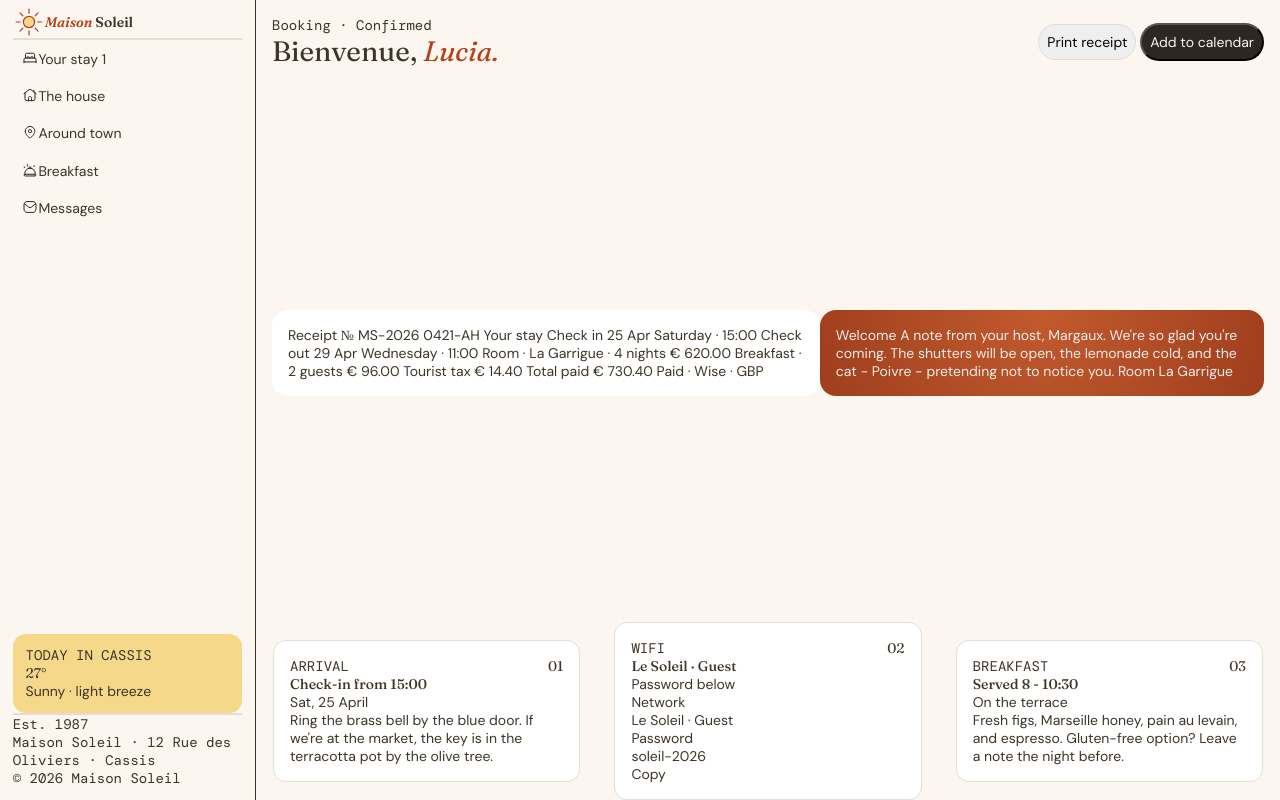
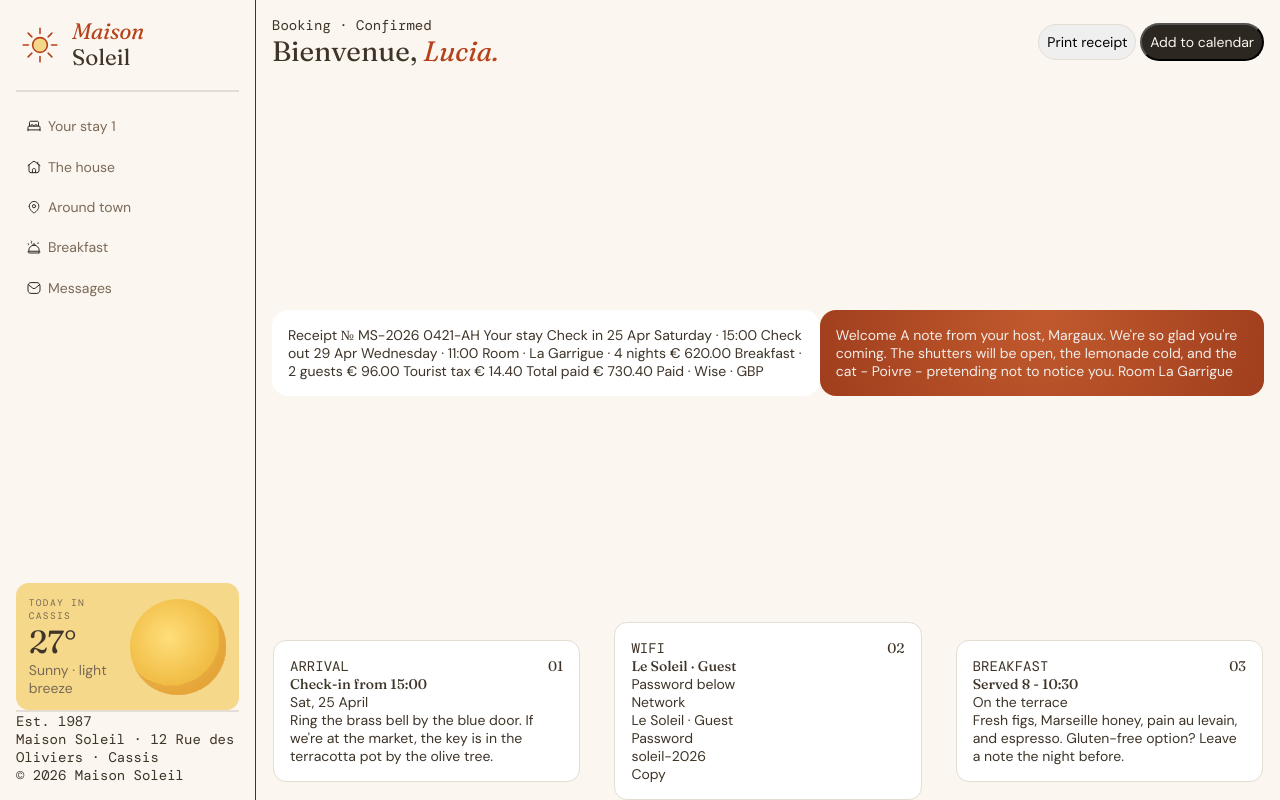
Before and after one commit to glz-rob/hotel-booking-confirmation-page, a plain HTML site: page index.html in a window 1280 px wide. Drawn offline with nearby package versions, Linux system fonts and the light colour scheme; a web font is replaced by a local one.

Commit message:
Weather section styling

```diff
--- a/css/style.css
+++ b/css/style.css
@@ -74,34 +74,49 @@ body {
 hr { border: 1px solid var(--NEUTRAL-400); }
 
 /* || SIDEBAR */
+/* SIDEBAR TOP */
 .sidebar {
     border-right: 1px solid;
+    color: var(--NEUTRAL-800);
     display: flex;
     flex-direction: column;
     justify-content: space-between;
     height: 100vh;
     min-width: 20%;
-    padding: 0.4rem 0.8rem 0.8rem 0.8rem;
+    padding: 1rem;
 }
 
 .sidebar__brand {
     align-items: center;
     display: flex;
+    padding-top: 0.2rem;
+    padding-bottom: 1.2rem;
+}
+
+.sidebar__brand img {
+    padding: 0.2rem;
 }
 
 .sidebar__brand-title {
     font-family: var(--FONT-HEADER);
-    font-weight: var(--FONT-BOLDER);
+    font-size: 1.4rem;
+    line-height: 1.6rem;
+    margin-left: 0.5rem;
+    max-width: 5rem;
 }
 
+/* || NAV */
 nav {
     display: flex;
     flex-direction: column;
+    gap: 0.2rem;
+    padding-top: 1rem;
 }
 
 nav a {
-    align-content: center;
+    align-items: center;
     border-radius: 0.6rem;
+    color: var(--NEUTRAL-600);
     display: flex;
     padding: 0.6rem;
     text-decoration: none;
@@ -110,21 +125,46 @@ nav a {
 nav a:hover {
     background-color: var(--NEUTRAL-50);
     box-shadow: 2px 2px 5px var(--NEUTRAL-200);
+    color: var(--NEUTRAL-800);
 }
 
+nav a img {
+    fill: var(--BLUE-500);
+    margin-right: 0.4rem;
+}
+
+/* SIDEBAR BOTTOM */
 .weather {
     background-color: var(--SUN-300);
     border-radius: 0.8rem;
+    color: var(--NEUTRAL-600);
+    display: flex;
+    flex-direction: row;
+    overflow: hidden;
     padding: 0.8rem;
+    align-items: center;
+}
+
+.weather__info {
+    align-content: space-between;
+}
+
+.weather img {
+    /* top: -32px;
+    right: -32px; */
+    position: relative;
 }
 
 .location {
-    font: var(--FS) var(--FONT-MONO);
+    font: 0.6rem var(--FONT-MONO);
+    letter-spacing: 0.08rem;
     text-transform: uppercase;
 }
 
 .temperature {
-    font: var(--FS) var(--FONT-HEADER);
+    color: var(--NEUTRAL-800);
+    font: 2rem var(--FONT-HEADER);
+    /* padding: 0.4rem 0 0.4rem 0; */
 }
 
 .forecast {
--- a/index.html
+++ b/index.html
@@ -32,7 +32,7 @@
 
       <div class="sidebar__top">
         <div class="sidebar__brand">
-          <img src="assets/images/illustration-sun.svg" width="32" height="32"></img>
+          <img src="assets/images/illustration-sun.svg" width="48" height="48"></img>
           <div class="sidebar__brand-title">
             <span class="terracota">Maison</span> Soleil
           </div>
@@ -55,9 +55,12 @@
       <div class="sidebar__bottom">
         <!-- Local weather -->
         <div class="weather">
-          <p class="location">Today in Cassis</p>
-          <p class="temperature">27°</p>
-          <p class="forecast">Sunny · light breeze</p>
+          <div class="weather__info">
+            <p class="location">Today in Cassis</p>
+            <p class="temperature">27°</p>
+            <p class="forecast">Sunny · light breeze</p>
+          </div>
+          <img src="assets/images/icon-weather.svg" height="96px" width="96px">
         </div>
 
         <hr>
```
